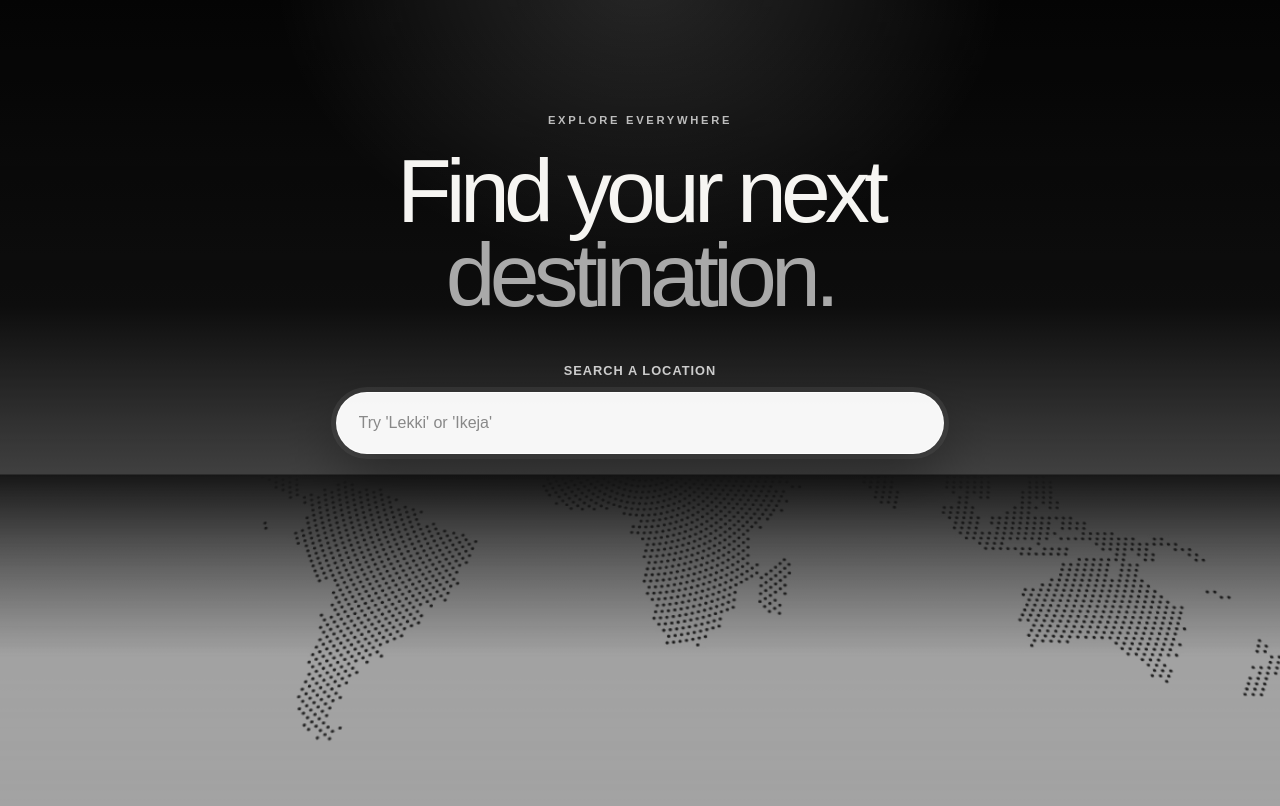
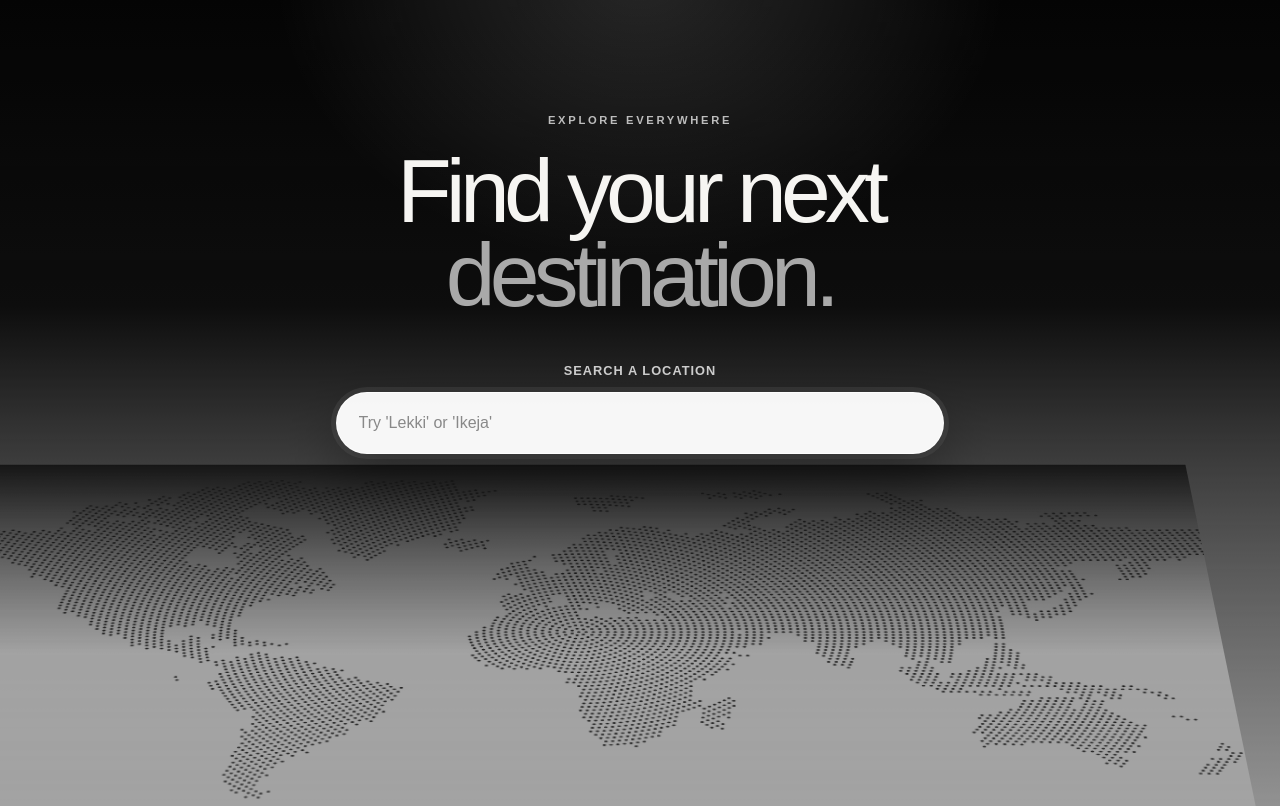
Before and after one commit to HazelDaniel/expert-listing-assessment, a Next.js app: page / in a window 1280 px wide. Built offline with nearby package versions, Linux system fonts and the light colour scheme.

Commit message:
fix(style): loading spinner and responsiveness

```diff
--- a/app/_components/LocationTypeahead.tsx
+++ b/app/_components/LocationTypeahead.tsx
@@ -162,7 +162,9 @@ export default function LocationTypeahead() {
           onFocus={() => results.length > 0 && setIsOpen(true)}
           onBlur={() => setTimeout(() => setIsOpen(false), 100)}
         />
-        {status === "loading" && <span className="typeahead__spinner" aria-hidden="true" />}
+        {status === "loading" && (
+          <span className="typeahead__spinner animate-spin" aria-hidden="true" />
+        )}
       </div>
 
       {/* Screen-reader-only live region; the visible feedback lives in the listbox below */}
@@ -208,8 +210,9 @@ export default function LocationTypeahead() {
       )}
 
       {selected && (
-        <p className="typeahead__selection text-white/80">
-          <span className="text-white">Selected:</span> <span className="text-white/80">{selected.label} ({selected.lat}, {selected.lon})</span>
+        <p className="typeahead__selection">
+          <span className="typeahead__selection-label">Selected:</span>{" "}
+          {selected.label} ({selected.lat}, {selected.lon})
         </p>
       )}
     </div>
--- a/app/globals.css
+++ b/app/globals.css
@@ -58,9 +58,10 @@ body {
   left: -5%;
   opacity: .76;
   position: absolute;
-  transform: perspective(900px) rotateX(17deg) scale(1.08);
+  transform: perspective(900px) rotateX(15deg) scale(1.18) scaleX(1.2);
   transform-origin: bottom center;
-  width: 110%;
+  width: 100%;
+  background-size: 110% 110%;
   z-index: -1;
 }
 
@@ -129,6 +130,7 @@ h1 span { color: #a9a9a9; }
   padding: 1.1rem 3.5rem 1.1rem 1.35rem;
   transition: box-shadow .2s ease, transform .2s ease;
   width: 100%;
+  max-width: 98vw;
 }
 
 .typeahead__input::placeholder { color: #898989; }
@@ -144,10 +146,8 @@ h1 span { color: #a9a9a9; }
   height: 1.1rem;
   position: absolute;
   right: 1.3rem;
-  top: 50%;
-  transform: translateY(-50%);
+  top: calc(50% - .55rem);
   width: 1.1rem;
-  animation: spin .7s linear infinite;
 }
 
 .typeahead__listbox {
@@ -173,11 +173,22 @@ h1 span { color: #a9a9a9; }
 }
 .typeahead__row:hover, .typeahead__row--active { background: rgba(255,255,255,.12); }
 .typeahead__row--muted { color: #999; cursor: default; }
-.typeahead__selection { color: #222; font-size: .78rem; margin: 1rem 0 0; max-width: 100%; }
+.typeahead__selection {
+  color: #222;
+  font-size: .78rem;
+  margin: 1rem 0 0;
+  max-width: 100%;
+}
 
-@keyframes spin { to { transform: translateY(-50%) rotate(360deg); top: 50%; } }
+.typeahead__selection-label { font-weight: 700; }
 
 @media (max-width: 600px) {
   .home-shell__content { padding-bottom: 17rem; }
   .home-shell__map { bottom: -3vh; height: 43vh; }
 }
+
+@media screen and (min-width: 601px) {
+  .home-shell__map {
+    transform: perspective(900px) rotateX(15deg) scale(1.08);
+  }
+}
```
